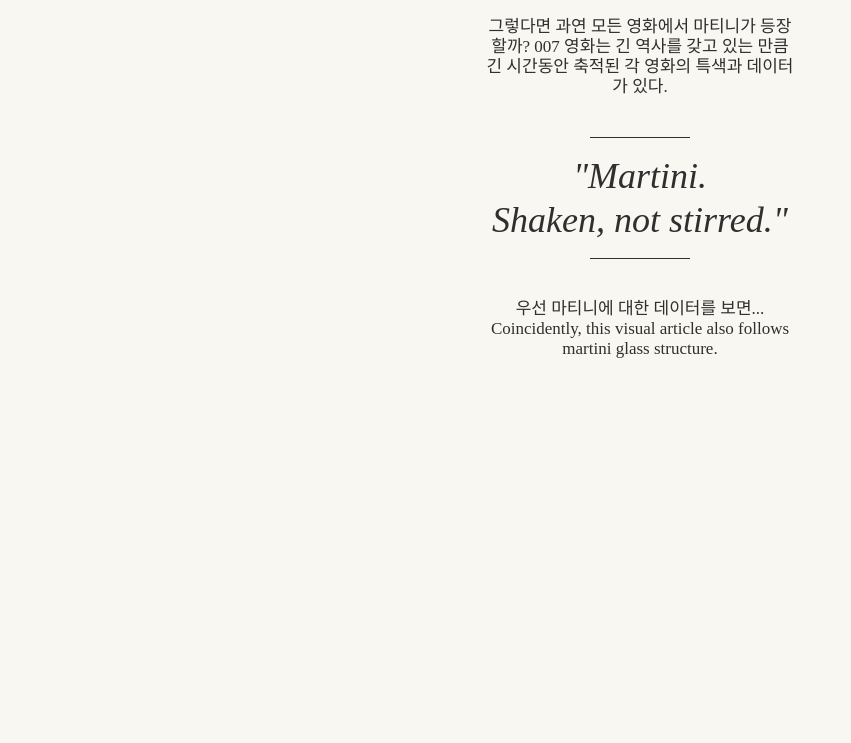
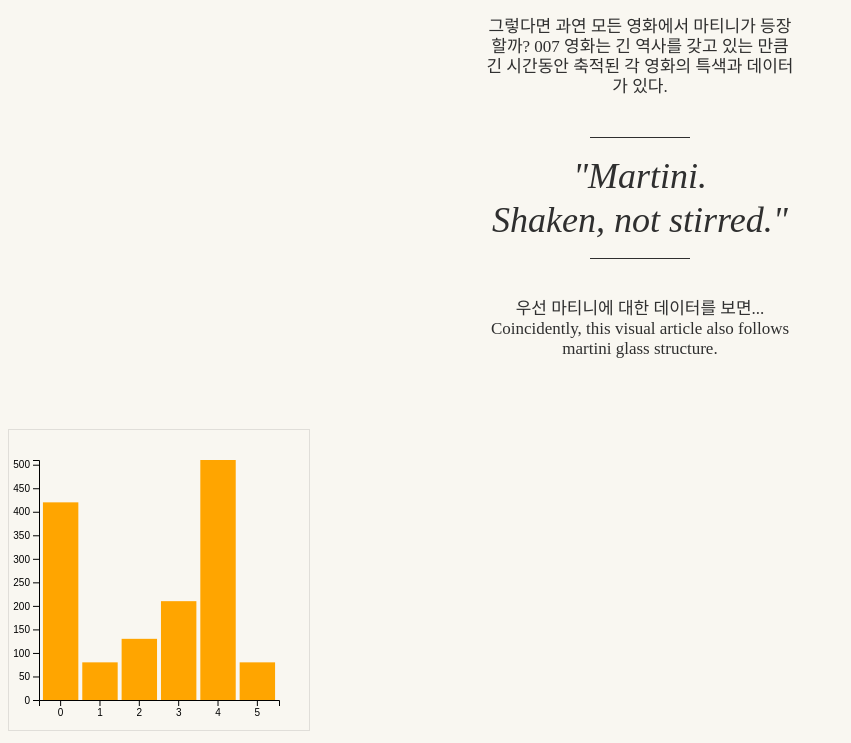
Before and after one commit to SewoongLee/SewoongLee.github.io, a plain HTML site: page index.html in a window 1280 px wide. Shown: the part 870-1613 px from the top of the page, without its empty margins (0-851 px from the left). Before the commit the page ends 1307 px from the top, so only its background shows below. Drawn offline with nearby package versions, Linux system fonts and the light colour scheme.

Commit message:
Add simple bar chart

```diff
--- a/index.html
+++ b/index.html
@@ -2,6 +2,7 @@
 <html>
 
 <head>
+    <script type = "text/javascript" src = "https://d3js.org/d3.v4.min.js"></script>
     <link
         rel='stylesheet' type='text/css'>
     <link rel="stylesheet" href="styles/newspaper.css">
@@ -39,11 +40,90 @@
                 <p>우선 마티니에 대한 데이터를 보면... Coincidently, this visual article also follows martini glass structure.</p>
 
 
+
+
             </div>
-
         </div>
     </div>
-
 </body>
 
+<script>
+    const svgWidth = 300, svgHeight = 300;
+    const data = [420, 80, 130, 210, 510, 80];
+
+    const svg = d3.select("body")
+    .append("svg")
+    .attr("width", svgWidth)
+    .attr("height", svgHeight)
+    .style("border","1px solid rgba(0,0,0,0.1)");
+
+    const padding = 30;
+
+    // xAxis
+    const xAxisScale = d3.scaleBand()
+    .domain(data.map((d,i) => i)) // 실제값의 범위
+    .range([padding, svgWidth - padding]) // 변환할 값의 범위
+    .padding(0.1);
+    const xAxis = d3.axisBottom().scale(xAxisScale);
+
+    // yAxis
+    const yAxisScale = d3.scaleLinear()
+    .domain([0, d3.max(data)]) // 실제값의 범위
+    .range([svgHeight - padding, padding]); // 변환할 값의 범위(역으로 처리)
+    const yAxis = d3.axisLeft().scale(yAxisScale);
+
+    const xAxisTranslate = svgWidth - padding;
+    svg.append("g").attr("class", "x-axis").call(xAxis).attr("transform", `translate(0, ${xAxisTranslate})`);
+    svg.append("g").attr("class", "y-axis").call(yAxis).attr("transform", `translate(${padding}, 0)`);
+    svg.append("g").attr("class", "val");
+
+    // data
+    const rectWidth = 40;
+    svg.selectAll("rect")
+    .data(data)
+    .enter()
+    .append("rect")
+    .attr("height", d => svgHeight - yAxisScale(d) - padding)
+    .attr("width", xAxisScale.bandwidth())
+    .attr("x", (d,i) => xAxisScale(i))
+    .attr("y", d => yAxisScale(d))
+    .attr("fill", "orange")
+    .on("mouseover", onMouseOver)
+    .on("mouseout", onMouseOut)
+
+    svg.select(".val")
+    .selectAll("text")
+    .data(data)
+    .enter()
+    .append("text")
+    .attr("x", (d,i) => xAxisScale(i) + (xAxisScale.bandwidth() / 2))
+    .attr('y', d => yAxisScale(d))
+    .text(d => d)
+    .attr("font-family", "sans-serif")
+    .attr("font-size", "11px")
+    .attr("fill", "black")
+    .attr("text-anchor", "middle")
+    .attr("display", "none");
+
+    function onMouseOut(d,i){
+        d3.select(this)
+        .transition()
+        .duration(400)
+        .style("fill", "orange");
+        d3.select('.val')
+        .selectAll("text").filter((d,index) => index === i)
+        .attr("display", "none");
+    }
+
+    function onMouseOver(d,i){
+        d3.select(this)
+        .transition()
+        .duration(400)
+        .style("fill", "red");
+        d3.select('.val')
+        .selectAll("text").filter((d,index) => index === i)
+        .attr("display", "block");
+    }
+</script>
+
 </html>
```
